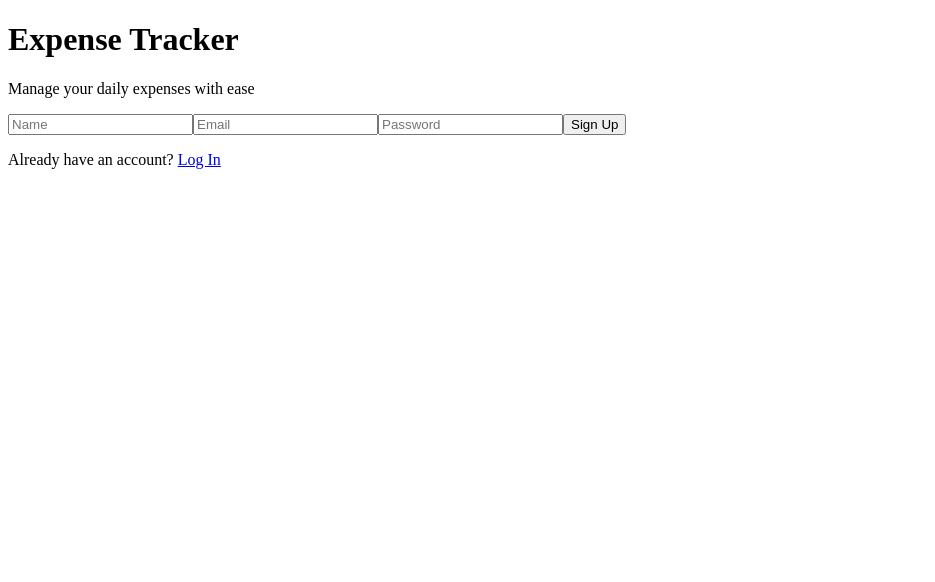
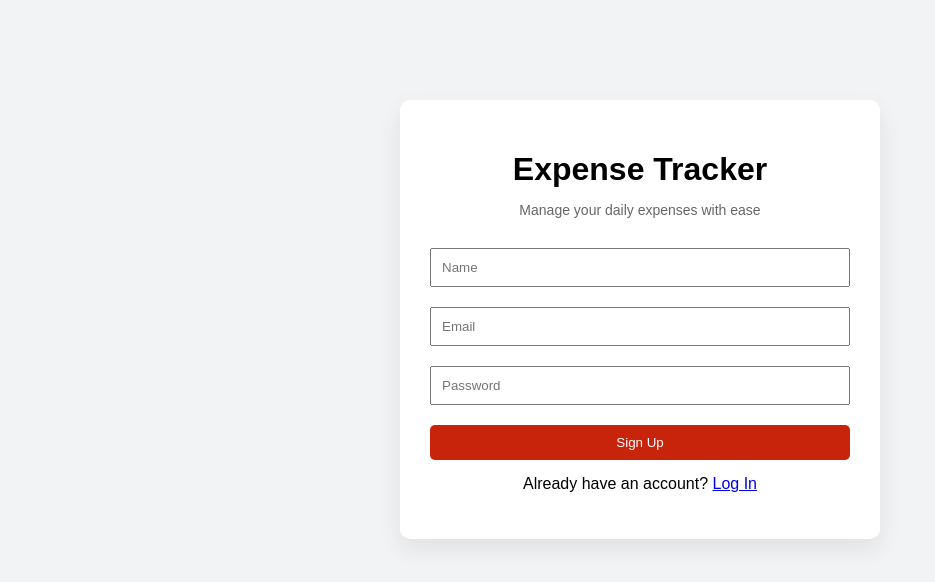
Before and after one commit to Purushottamnardewad/expense-tracker-frontend-react, a React (Vite) app: page /signup in a window 1280 px wide. Shown: the top 582 px of the page, without its empty margins (0-935 px from the left). Built offline with nearby package versions, Linux system fonts and the light colour scheme.

Commit message:
Improve dashboard UI and expense table interactions

```diff
--- a/src/components/ExpenseForm.jsx
+++ b/src/components/ExpenseForm.jsx
@@ -0,0 +1,66 @@
+import { useState } from 'react';
+import API_BASE_URL, { getAuthHeaders } from '../api/api';
+
+function ExpenseForm({ onExpenseAdded }) {
+  const [category, setCategory] = useState('');
+  const [amount, setAmount] = useState('');
+  const [comment, setComment] = useState('');
+
+  const handleSubmit = async (e) => {
+    e.preventDefault();
+
+    try {
+      const res = await fetch(`${API_BASE_URL}/expenses`, {
+        method: 'POST',
+        headers: getAuthHeaders(),
+        body: JSON.stringify({
+          category: category.trim(),
+          amount: Number(amount),
+          comments: comment || '',
+        }),
+      });
+
+      if (res.ok) {
+        setCategory('');
+        setAmount('');
+        setComment('');
+        onExpenseAdded();
+      } else {
+        const err = await res.json();
+        alert(err.message || 'Failed to add expense');
+      }
+    } catch (error) {
+      alert('Failed to add expense. Please try again.');
+    }
+  };
+
+  return (
+    <form onSubmit={handleSubmit}>
+      <input
+        type="text"
+        placeholder="Category"
+        value={category}
+        onChange={(e) => setCategory(e.target.value)}
+        required
+      />
+      <input
+        type="number"
+        placeholder="Amount"
+        step="0.01"
+        min="0.01"
+        value={amount}
+        onChange={(e) => setAmount(e.target.value)}
+        required
+      />
+      <input
+        type="text"
+        placeholder="Comment (optional)"
+        value={comment}
+        onChange={(e) => setComment(e.target.value)}
+      />
+      <button type="submit" className="primary-btn">Add Expense</button>
+    </form>
+  );
+}
+
+export default ExpenseForm;
--- a/src/components/ExpenseTable.jsx
+++ b/src/components/ExpenseTable.jsx
@@ -0,0 +1,51 @@
+import API_BASE_URL, { getAuthHeaders } from '../api/api';
+
+function ExpenseTable({ expenses, onExpenseDeleted }) {
+  const handleDelete = async (id) => {
+    try {
+      const res = await fetch(`${API_BASE_URL}/expenses/${id}`, {
+        method: 'DELETE',
+        headers: getAuthHeaders(),
+      });
+
+      if (res.ok) {
+        onExpenseDeleted();
+      }
+    } catch (error) {
+      console.error('Error deleting expense:', error);
+    }
+  };
+
+  if (expenses.length === 0) {
+    return <p>No expenses yet</p>;
+  }
+
+  return (
+    <table>
+      <thead>
+        <tr>
+          <th>Category</th>
+          <th>Amount</th>
+          <th>Comment</th>
+          <th>Created</th>
+          <th>Action</th>
+        </tr>
+      </thead>
+      <tbody>
+        {expenses.map((expense) => (
+          <tr key={expense._id}>
+            <td>{expense.category}</td>
+            <td>{expense.amount}</td>
+            <td>{expense.comments || '-'}</td>
+            <td>{new Date(expense.createdAt).toLocaleDateString()}</td>
+            <td>
+              <button onClick={() => handleDelete(expense._id)}>Delete</button>
+            </td>
+          </tr>
+        ))}
+      </tbody>
+    </table>
+  );
+}
+
+export default ExpenseTable;
--- /dev/null
+++ b/src/index.css
@@ -0,0 +1,113 @@
+body {
+  font-family: Arial, sans-serif;
+  background: #f2f3f5;
+  margin: 0;
+}
+
+.top-bar {
+  background: linear-gradient(90deg, #040404, #fefefe);
+  color: white;
+  padding: 20px 40px;
+  display: flex;
+  justify-content: space-between;
+  align-items: center;
+}
+
+.top-bar h2 {
+  margin: 0;
+}
+
+.welcome-text {
+  margin: 4px 0 0;
+  font-size: 14px;
+  opacity: 0.9;
+}
+
+.card {
+  background: white;
+  margin: 30px;
+  padding: 20px;
+  border-radius: 10px;
+}
+
+input {
+  width: 100%;
+  padding: 10px;
+  margin: 10px 0;
+  box-sizing: border-box;
+}
+
+button {
+  padding: 10px 16px;
+  background: #c8240b;
+  color: white;
+  border: none;
+  border-radius: 5px;
+  cursor: pointer;
+}
+
+table {
+  width: 100%;
+  border-collapse: collapse;
+}
+
+th, td {
+  padding: 10px;
+  border-bottom: 1px solid #ddd;
+  text-align: center;
+  vertical-align: middle;
+}
+
+.primary-btn {
+  background: #2d5bbe;
+}
+
+.primary-btn:hover {
+  opacity: 0.9;
+}
+
+.auth-container {
+  max-width: 420px;
+  margin: 100px auto;
+  background: white;
+  padding: 30px;
+  border-radius: 10px;
+  box-shadow: 0 10px 25px rgba(0, 0, 0, 0.08);
+  text-align: center;
+}
+
+.auth-container h1 {
+  margin-bottom: 8px;
+}
+
+.auth-container .subtitle {
+  color: #666;
+  font-size: 14px;
+  margin-bottom: 20px;
+}
+
+.auth-container input {
+  width: 100%;
+}
+
+.auth-container button {
+  width: 100%;
+  margin-top: 10px;
+}
+
+.center-text {
+  text-align: center;
+  margin-top: 15px;
+}
+
+.error-message {
+  color: #dc2626;
+  font-size: 14px;
+  margin: 10px 0;
+}
+
+.chart-container {
+  width: 300px;
+  height: 300px;
+  margin: 0 auto;
+}
--- a/src/main.jsx
+++ b/src/main.jsx
@@ -1,6 +1,7 @@
 import React from 'react';
 import ReactDOM from 'react-dom/client';
 import App from './App';
+import './index.css';
 
 ReactDOM.createRoot(document.getElementById('root')).render(
   <React.StrictMode>
--- a/src/pages/Dashboard.jsx
+++ b/src/pages/Dashboard.jsx
@@ -2,6 +2,8 @@ import { useState, useEffect } from 'react';
 import { useNavigate } from 'react-router-dom';
 import API_BASE_URL, { getAuthHeaders } from '../api/api';
 import { logout } from '../utils/auth';
+import ExpenseForm from '../components/ExpenseForm';
+import ExpenseTable from '../components/ExpenseTable';
 
 function Dashboard() {
   const [expenses, setExpenses] = useState([]);
@@ -53,7 +55,7 @@ function Dashboard() {
 
       <div className="card">
         <h3>Add New Expense</h3>
-        <p>Form coming soon...</p>
+        <ExpenseForm onExpenseAdded={fetchExpenses} />
       </div>
 
       <div className="card">
@@ -61,7 +63,7 @@ function Dashboard() {
         {loading ? (
           <p>Loading...</p>
         ) : (
-          <p>{expenses.length} expense(s) loaded. Table coming soon...</p>
+          <ExpenseTable expenses={expenses} onExpenseDeleted={fetchExpenses} />
         )}
       </div>
 
```
